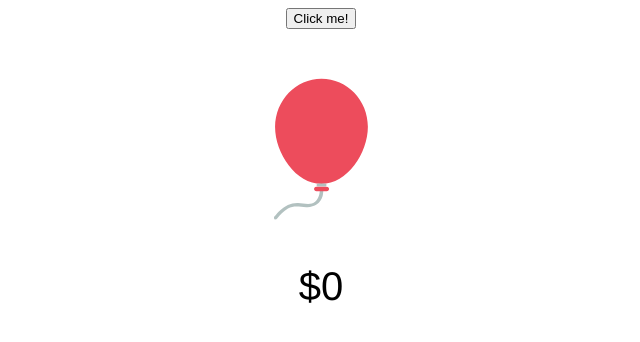
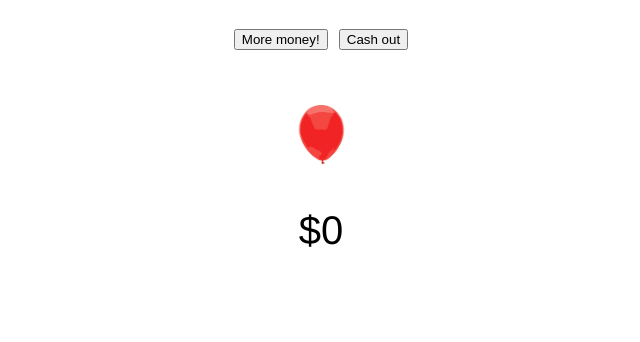
Before and after one commit to msafadieh/vassar-bart, a plain HTML site: page index.html in a window 1280 px wide. Shown: the whole page, without its empty margins (319-959 px from the left). Drawn offline with Linux system fonts and the light colour scheme.

Commit message:
changed balloon file, added cash out

```diff
--- a/index.html
+++ b/index.html
@@ -8,9 +8,10 @@
     </style>
     <script src="script.js"></script>
     <center>
-      <button onclick="onClick()">Click me!</button>
+      <button id="more" onclick="onClick()">More money!</button>
+      <button id="cashOut" onclick="cashOut()">Cash out</button>
       <br><br>
-      <img id="balloon" src="balloon.svg" style='width:150px'>
+      <img id="balloon" src="balloon.jpg" style='width:50px'>
       <p id="popped" style="display: none;">POPPED!</p>
       <p id="money">$0</p>
     </center>
--- a/script.js
+++ b/script.js
@@ -1,4 +1,4 @@
-var currentSize = 150;
+var currentSize = 50;
 var click = 0;
 var money = 0
 var random = Math.floor(Math.random() * 128 + 1);
@@ -7,6 +7,8 @@ function onClick() {
 		document.getElementById('balloon').style.display = 'none';
 		document.getElementById('popped').style.display = 'block';
 		document.getElementById('money').innerHTML = 'You lost all your money!';
+		document.getElementById('cashOut').style.display = 'none';
+		document.getElementById('more').style.display = 'none';
 	}
 	else if (click < random) {
 		currentSize += 1;
@@ -16,3 +18,8 @@ function onClick() {
 		document.getElementById('money').innerHTML = '$' + money/100;
 	}
 }
+function cashOut() {
+	document.getElementById('cashOut').style.display = 'none';
+	document.getElementById('more').style.display = 'none';
+	document.getElementById('money').innerHTML = "You cashed out: $" + money/100;
+}
```
Also changed, not shown: balloon.jpg (added). Lines whose indentation alone changed are shown as unchanged.
